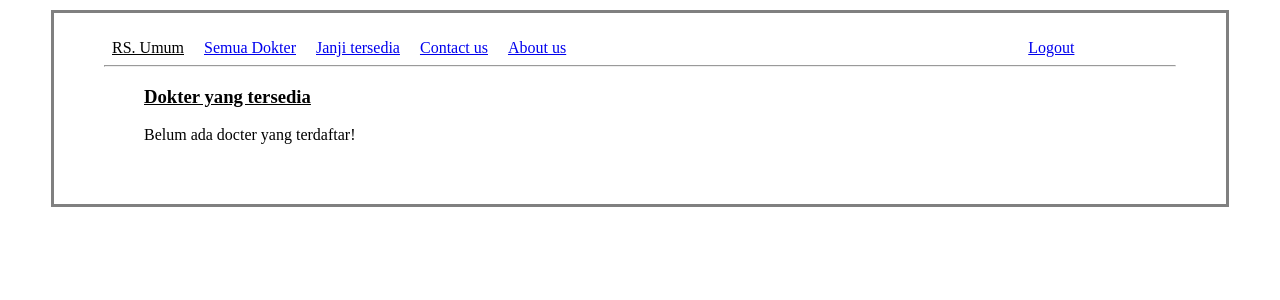
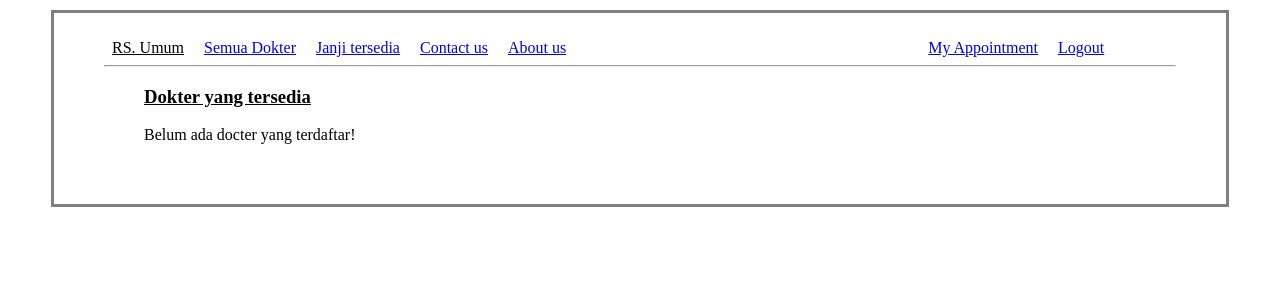
Before and after one commit to rizalilhamm/hospital, a Flask app: page /docters/ in a window 1280 px wide. Shown: the top 300 px of the page. Run offline with Flask 2, Linux system fonts and the light colour scheme; data that the repository does not hold is empty.

Commit message:
Add link to appointment that patient applied

```diff
--- a/hospital/auth/templates/base.html
+++ b/hospital/auth/templates/base.html
@@ -27,7 +27,8 @@
             <li class="headerlink"><a href="/patient/register">Patient Register</a></li>
             <li class="headerlink"><a href="/admin/register"> Admin Register</a></li>
         {% else %}
-            <li class="headerlink" style="margin-left: 450px;"><a href="/logout">Logout</a></li>
+            <li class="headerlink" style="margin-left: 350px;"><a href="/my_appointment">My Appointment</a></li>
+            <li class="headerlink"><a href="/logout">Logout</a></li>
         {% endif %}
         <hr style="margin-right: 40px;">
     <ul>
```
